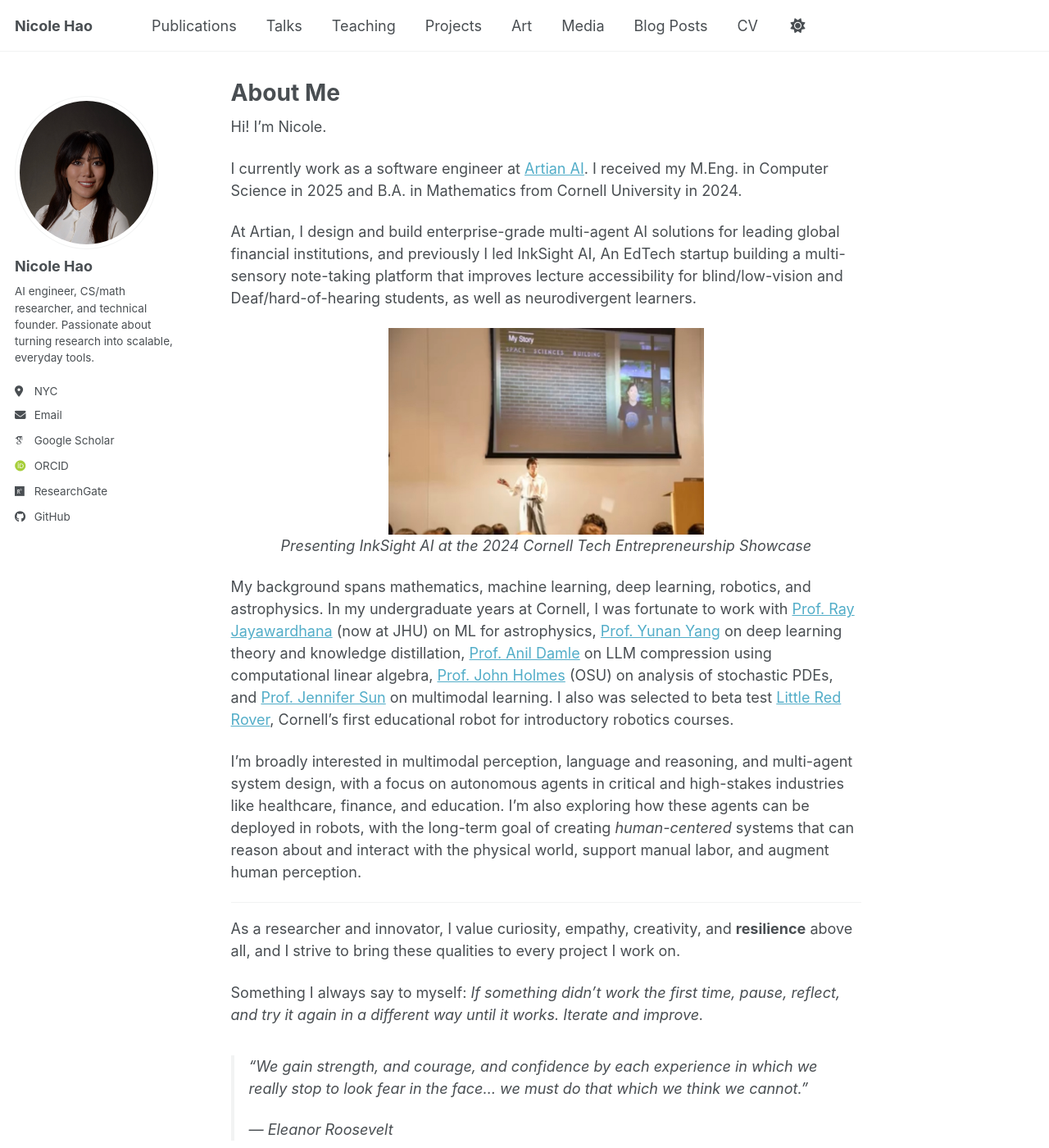
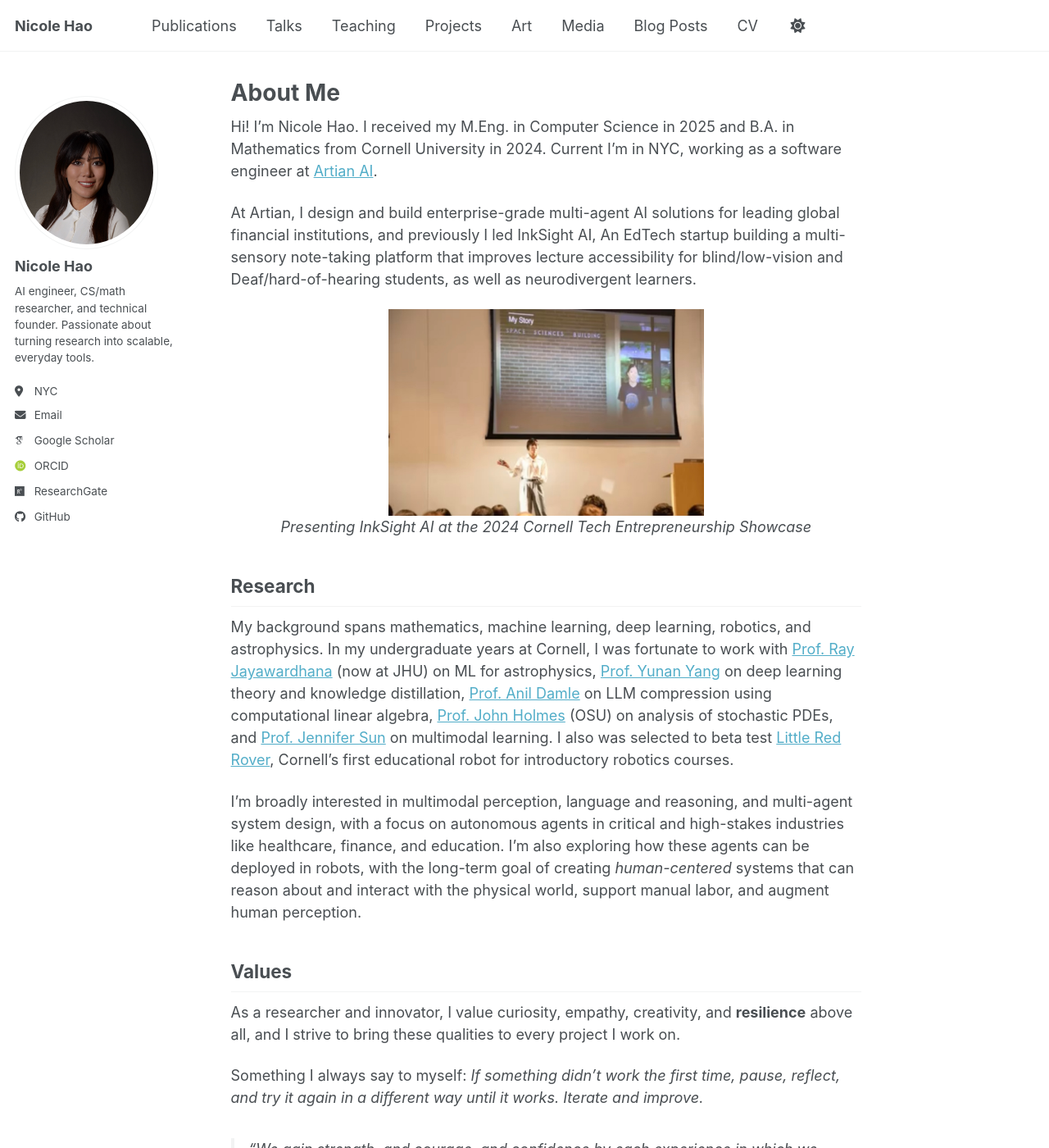
Before and after one commit to nicolehao34/nicolehao34.github.io, a Jekyll site: the page built from _pages/about.md, in a window 1280 px wide and 1400 px high. Shown: the whole window at 82% size. Built offline with Jekyll 4.4.1, drawn with Linux system fonts in a browser that asks for light colours; some web fonts are replaced; a script bundle is joined from its source files by our own code; library files that are not in the unit come from our copies.

Commit message:
Add section titles

```diff
--- a/_pages/about.md
+++ b/_pages/about.md
@@ -6,9 +6,7 @@ redirect_from:
   - /about/
   - /about.html
 ---
-Hi! I’m Nicole.
-
-I currently work as a software engineer at [Artian AI](https://artian.ai). I received my M.Eng. in Computer Science in 2025 and B.A. in Mathematics from Cornell University in 2024.
+Hi! I’m Nicole Hao. I received my M.Eng. in Computer Science in 2025 and B.A. in Mathematics from Cornell University in 2024. Current I'm in NYC, working as a software engineer at [Artian AI](https://artian.ai).
 
 At Artian, I design and build enterprise-grade multi-agent AI solutions for leading global financial institutions, and previously I led InkSight AI, An EdTech startup building a multi-sensory note-taking platform that improves lecture accessibility for blind/low-vision and Deaf/hard-of-hearing students, as well as neurodivergent learners.
 
@@ -17,10 +15,14 @@ At Artian, I design and build enterprise-grade multi-agent AI solutions for lead
   <em>Presenting InkSight AI at the 2024 Cornell Tech Entrepreneurship Showcase</em>
 </p>
 
+Research
+---
+
 My background spans mathematics, machine learning, deep learning, robotics, and astrophysics. In my undergraduate years at Cornell, I was fortunate to work with [Prof. Ray Jayawardhana](https://physics-astronomy.jhu.edu/directory/ray-jayawardhana/) (now at JHU) on ML for astrophysics, [Prof. Yunan Yang](https://yunany.github.io/) on deep learning theory and knowledge distillation, [Prof. Anil Damle](https://www.cs.cornell.edu/~damle/) on LLM compression using computational linear algebra, [Prof. John Holmes](https://math.osu.edu/people/holmes.782) (OSU) on analysis of stochastic PDEs, and [Prof. Jennifer Sun](https://bowers.cornell.edu/people/jennifer-j-sun) on multimodal learning. I also was selected to beta test [Little Red Rover](https://little-red-rover.com/#/), Cornell's first educational robot for introductory robotics courses.
 
 I'm broadly interested in multimodal perception, language and reasoning, and multi-agent system design, with a focus on autonomous agents in critical and high-stakes industries like healthcare, finance, and education. I'm also exploring how these agents can be deployed in robots, with the long-term goal of creating *human-centered* systems that can reason about and interact with the physical world, support manual labor, and augment human perception.
 
+Values
 ---
 
 As a researcher and innovator, I value curiosity, empathy, creativity, and **resilience** above all, and I strive to bring these qualities to every project I work on.
```
Also changed, not shown: other parts of _pages/about.md (+1 -0 lines).
